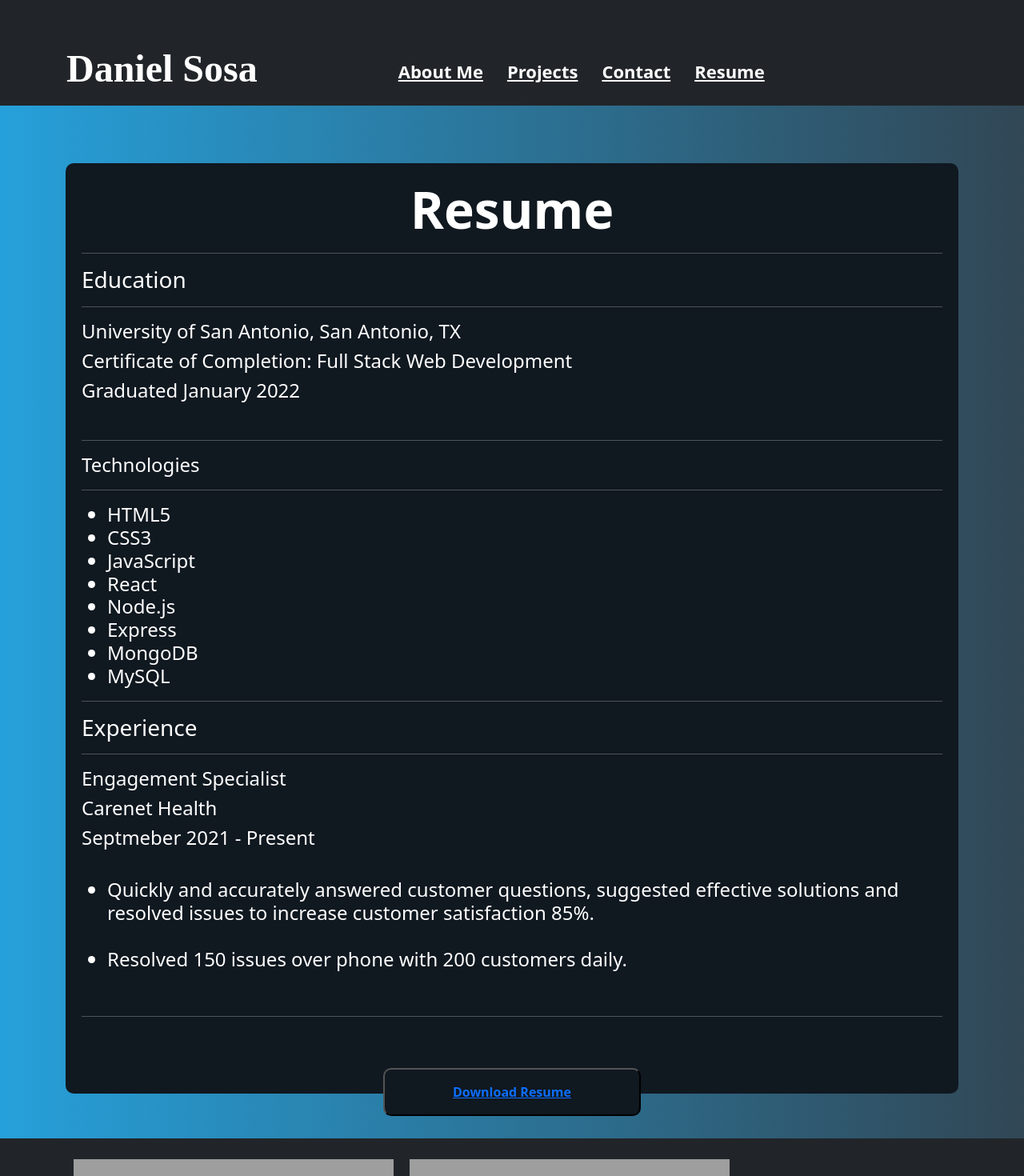
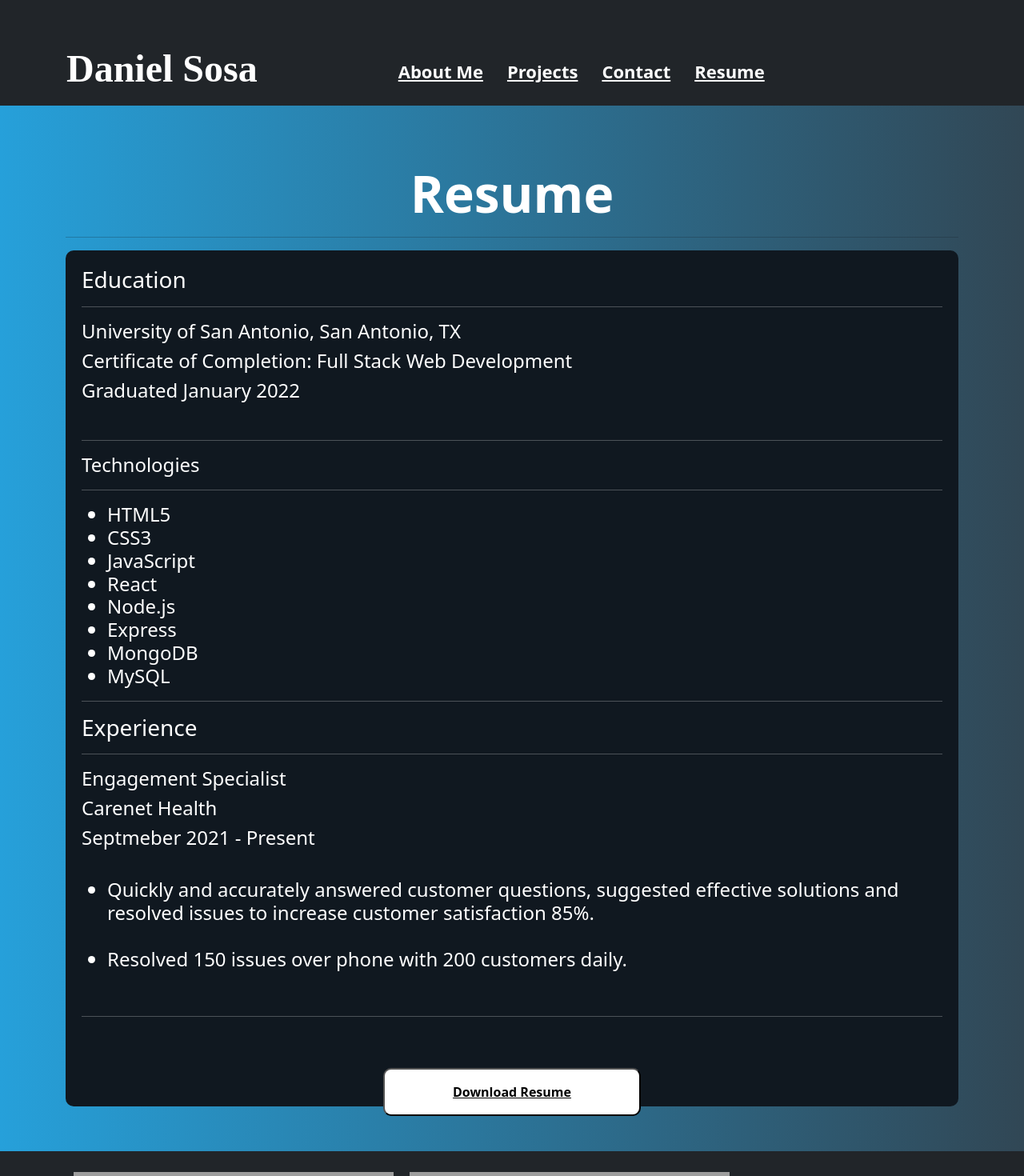
Before and after one commit to sosadaniel12/React-Portfolio, a React (Create React App) app: page /#/resume in a window 1280 px wide. Shown: the top 1470 px of the page at 80% size. Built offline with nearby package versions, Linux system fonts and the light colour scheme; grey boxes are pictures that could not be loaded; a web font is replaced by a local one.

Commit message:
added pciture

```diff
--- a/src/components/Projects/Projects.css
+++ b/src/components/Projects/Projects.css
@@ -52,9 +52,8 @@
   background-color: rgba(254, 231, 21, 0.548);
 }
 
-.project-title {
-  color: black;
-  background-color: black;
+.card-title {
+  padding: 7px;
 }
 
 .topics {
--- a/src/screens/AboutMe/about-me.css
+++ b/src/screens/AboutMe/about-me.css
@@ -21,18 +21,19 @@
   background-color: #101820ff;
   color: white;
   padding: 20px;
-  border: solid white 1px;
   border-radius: 10px;
   font-size: 1.3em;
   font-weight: 650;
   box-shadow: rgba(0, 0, 0, 0.35) 0px 5px 15px;
 }
 
-.people {
-  font-size: 130px;
+.pic {
+  width: 30%;
+  border-radius: 10px;
   display: flex;
   justify-content: center;
-  margin: 5rem auto;
+  margin: 3rem auto;
+  border: white solid 2px;
 }
 
 .loop-wrapper {
--- a/src/screens/AboutMe/about-me.js
+++ b/src/screens/AboutMe/about-me.js
@@ -11,7 +11,7 @@ const AboutMe = () => {
           <div className="col-md-12">
             <h2 className="top-title">About Me</h2>
             <hr></hr>
-            <People className="people" />
+            <img  className="pic" src={require("../../danielsosapic.jpg")} />
             <p className="info">
               Hello! My name is Daniel Sosa. I am a Full Stack Web Developer,
               who is passionate about creating web applications. I thrive on the
--- a/src/screens/Resume/Resume.css
+++ b/src/screens/Resume/Resume.css
@@ -2,12 +2,11 @@
   width: 50%;
   height: 8%;
   border-radius: 10px;
-  background-color: #101820ff;
+  background-color: white;
   display: flex;
   justify-content: center;
   align-items: center;
-  margin-top: 3em;
-  margin: auto;
+  margin: 1em auto;
   color: white;
   position: relative;
   top: 10px;
@@ -15,6 +14,10 @@
   padding: 1em;
   position: relative;
   transition: all 0.45s ease-Out;
+}
+
+.resume-button a {
+  color: black;
 }
 
 .resumeOuter {
@@ -26,8 +29,13 @@
 }
 
 .resume-button:hover {
-  background-color: white;
-  color: #101820ff;
+  background-color: #101820ff;
+  color: white;
+  cursor: pointer;
+}
+
+.resume-button a:hover {
+  color: white;
   cursor: pointer;
 }
 
--- a/src/screens/Resume/Resume.js
+++ b/src/screens/Resume/Resume.js
@@ -4,11 +4,11 @@ import "./Resume.css";
 const Resume = () => {
   return (
     <section className="container">
+      <div className="project">
+        <h2 className="top-title">Resume</h2>
+        <hr></hr>
+      </div>
       <div className="resumeOuter">
-        <div className="project">
-          <h2 className="top-title">Resume</h2>
-          <hr></hr>
-        </div>
         <div className="resume-container">
           <div className="resume-left">
             <div className="resume-left-top">
```
Also changed, not shown: src/danielsosapic.jpg (added).
